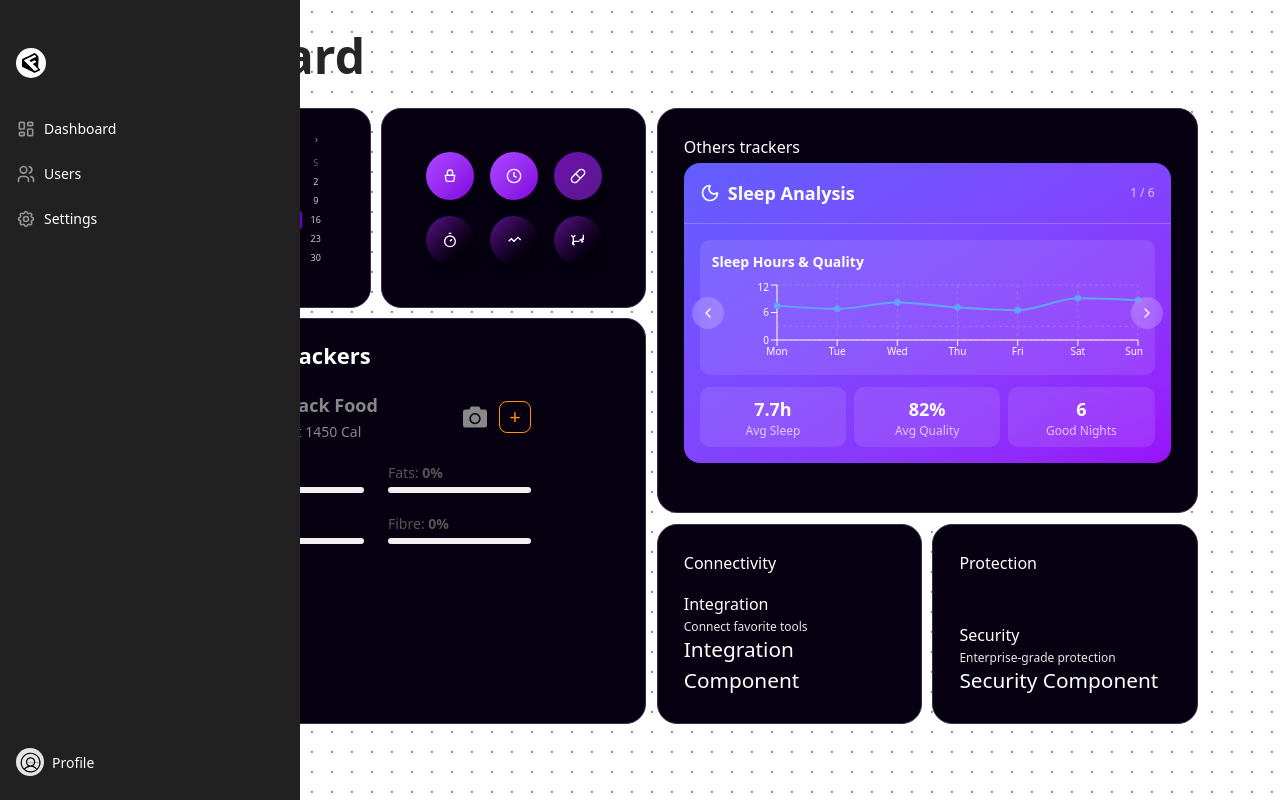
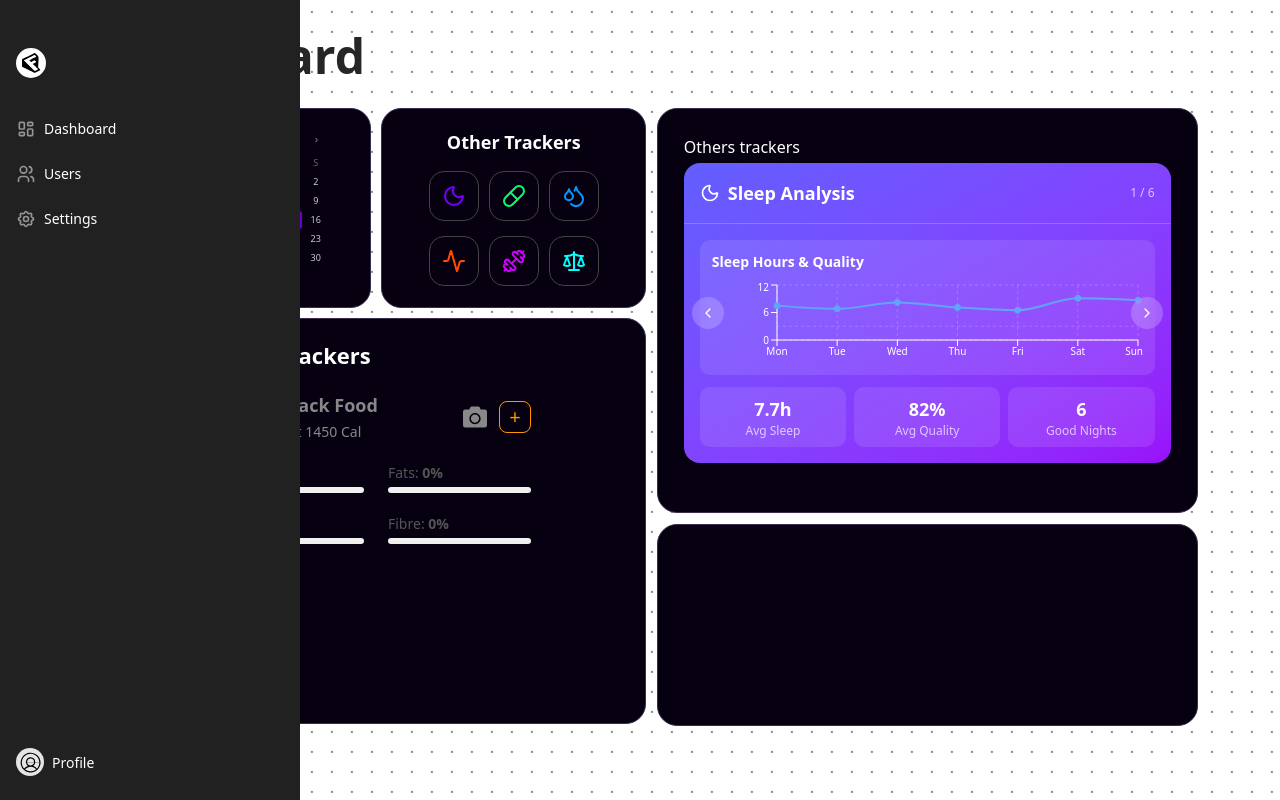
Before and after one commit to Jaysurieya/BMI, a React (Vite) app in the folder frontend/: page /dashboard in a window 1280 px wide. Built offline with nearby package versions, Linux system fonts and the light colour scheme.

Commit message:
both analysis and other trackers modified

```diff
--- a/frontend/src/components/MagicBento/MagicBento.css
+++ b/frontend/src/components/MagicBento/MagicBento.css
@@ -141,9 +141,10 @@
     grid-row: 2 / span 2;
   }
 
-  .card:nth-child(6) {
-    grid-column: 4;
+  .card:nth-child(5) {
+    grid-column: 3 / span 2;
     grid-row: 3;
+    aspect-ratio: 8/3;
   }
 }
 
--- a/frontend/src/components/MagicBento/MagicBento.jsx
+++ b/frontend/src/components/MagicBento/MagicBento.jsx
@@ -52,17 +52,6 @@ const cardData = [
   },
   {
     color: "#060010",
-    title: "Integration",
-    description: "Connect favorite tools",
-    label: "Connectivity",
-    component: <div>Integration Component</div>,
-  },
-  {
-    color: "#060010",
-    title: "Security",
-    description: "Enterprise-grade protection",
-    label: "Protection",
-    component: <div>Security Component</div>,
   },
 ];
 
--- a/frontend/src/components/Tracker_icons.jsx
+++ b/frontend/src/components/Tracker_icons.jsx
@@ -1,180 +1,84 @@
-"use client";
-import React, { useState, useRef } from "react";
+import React from 'react';
+import GlareHover from './GlareHover/GlareHover';
 import {
-  motion,
-  useTransform,
-  AnimatePresence,
-  useMotionValue,
-  useSpring,
-} from "motion/react";
+  Moon,
+  Pill,
+  Droplets,
+  Activity,
+  Dumbbell,
+  Scale,
+} from 'lucide-react';
+function AnimatedTooltip() {
+  const user = "World";
+  return (
+    <div style={{display: 'flex', flexDirection: 'column', gap: '15px', alignItems: 'center', justifyContent: 'center'}}>
+        <h1 style={{color: 'white', fontSize: '18px', fontWeight: '600', margin: '0'}}>Other Trackers</h1>
 
-// Icon components based on your images
-const ScaleIcon = () => (
-  <svg width="16" height="16" viewBox="0 0 24 24" fill="none" stroke="currentColor" strokeWidth="2">
-    <path d="M16 11V7a4 4 0 0 0-8 0v4M5 11h14l-1 7a2 2 0 0 1-2 2H8a2 2 0 0 1-2-2l-1-7Z"/>
-    <path d="M9 11V9"/>
-    <path d="M15 11V9"/>
-  </svg>
-);
-
-const ClockIcon = () => (
-  <svg width="16" height="16" viewBox="0 0 24 24" fill="none" stroke="currentColor" strokeWidth="2">
-    <circle cx="12" cy="12" r="10"/>
-    <polyline points="12,6 12,12 16,14"/>
-  </svg>
-);
-
-const PillIcon = () => (
-  <svg width="16" height="16" viewBox="0 0 24 24" fill="none" stroke="currentColor" strokeWidth="2">
-    <path d="m10.5 20.5 10-10a4.95 4.95 0 1 0-7-7l-10 10a4.95 4.95 0 1 0 7 7Z"/>
-    <path d="m8.5 8.5 7 7"/>
-  </svg>
-);
-
-const TimerIcon = () => (
-  <svg width="16" height="16" viewBox="0 0 24 24" fill="none" stroke="currentColor" strokeWidth="2">
-    <line x1="10" x2="14" y1="2" y2="2"/>
-    <line x1="12" x2="15" y1="14" y2="11"/>
-    <circle cx="12" cy="14" r="8"/>
-  </svg>
-);
-
-const ActivityIcon = () => (
-  <svg width="16" height="16" viewBox="0 0 24 24" fill="none" stroke="currentColor" strokeWidth="2">
-    <path d="m22 12-4-4-6 6-4-4-4 4"/>
-  </svg>
-);
-
-const RecycleIcon = () => (
-  <svg width="16" height="16" viewBox="0 0 24 24" fill="none" stroke="currentColor" strokeWidth="2">
-    <path d="M7 19H6.5a2.5 2.5 0 0 1 0-5H14"/>
-    <path d="m2 5 3 3m0 0 3-3m-3 3v12"/>
-    <path d="m20 9-3 3 3 3"/>
-    <path d="M20 4v7h-2"/>
-    <path d="M14 12h2a2 2 0 0 1 2 2v2"/>
-  </svg>
-);
-
-export const AnimatedTooltip = () => {
-  const [hoveredIndex, setHoveredIndex] = useState(null);
-  const springConfig = { stiffness: 100, damping: 15 };
-  const x = useMotionValue(0);
-  const animationFrameRef = useRef(null);
-
-  const rotate = useSpring(useTransform(x, [-100, 100], [-45, 45]), springConfig);
-  const translateX = useSpring(useTransform(x, [-100, 100], [-50, 50]), springConfig);
-
-  const items = [
-    {
-      id: 1,
-      name: "Justice",
-      designation: "Legal Balance",
-      icon: ScaleIcon,
-      bgColor: "bg-gradient-to-br from-purple-500 to-purple-700"
-    },
-    {
-      id: 2,
-      name: "Time",
-      designation: "Schedule Manager",
-      icon: ClockIcon,
-      bgColor: "bg-gradient-to-br from-purple-500 to-purple-700"
-    },
-    {
-      id: 3,
-      name: "Medicine",
-      designation: "Health Care",
-      icon: PillIcon,
-      bgColor: "bg-gradient-to-br from-purple-800 to-purple-900"
-    },
-    {
-      id: 4,
-      name: "Timer",
-      designation: "Countdown",
-      icon: TimerIcon,
-      bgColor: "bg-gradient-to-br from-purple-900 to-black"
-    },
-    {
-      id: 5,
-      name: "Activity",
-      designation: "Performance",
-      icon: ActivityIcon,
-      bgColor: "bg-gradient-to-br from-purple-900 to-black"
-    },
-    {
-      id: 6,
-      name: "Recycle",
-      designation: "Sustainability",
-      icon: RecycleIcon,
-      bgColor: "bg-gradient-to-br from-purple-900 to-black"
-    }
-  ];
-
-  const handleMouseMove = (event) => {
-    if (animationFrameRef.current) {
-      cancelAnimationFrame(animationFrameRef.current);
-    }
-    animationFrameRef.current = requestAnimationFrame(() => {
-      const halfWidth = event.target.offsetWidth / 2;
-      x.set(event.nativeEvent.offsetX - halfWidth);
-    });
-  };
-
-  return (
-    <div className="flex items-center justify-center min-h-screen p-8">
-      <div className="grid grid-cols-3 gap-4">
-        {items.map((item, idx) => {
-          const IconComponent = item.icon;
-          return (
-            <div
-              className="group relative"
-              key={item.name}
-              onMouseEnter={() => setHoveredIndex(item.id)}
-              onMouseLeave={() => setHoveredIndex(null)}
+        <div style={{display: 'flex', gap: '10px',flexDirection: 'row'}}>
+          <GlareHover
+            width="50px"
+            height="50px"
+            background="#060010" // Add a background color to make the container visible
+            borderRadius="15px"    // Adjusted for a more circular look
+            borderColor="#444"    // Added a subtle border
+            glareColor="#ffffff"   // Corrected to a standard 6-digit hex
             >
-              <AnimatePresence>
-                {hoveredIndex === item.id && (
-                  <motion.div
-                    initial={{ opacity: 0, y: 20, scale: 0.6 }}
-                    animate={{
-                      opacity: 1,
-                      y: 0,
-                      scale: 1,
-                      transition: {
-                        type: "spring",
-                        stiffness: 260,
-                        damping: 10,
-                      },
-                    }}
-                    exit={{ opacity: 0, y: 20, scale: 0.6 }}
-                    style={{
-                      translateX: translateX,
-                      rotate: rotate,
-                      whiteSpace: "nowrap",
-                    }}
-                    className="absolute -top-16 left-1/2 z-50 flex -translate-x-1/2 flex-col items-center justify-center rounded-md bg-black px-4 py-2 text-xs shadow-xl"
-                  >
-                    <div className="absolute inset-x-10 -bottom-px z-30 h-px w-[20%] bg-gradient-to-r from-transparent via-emerald-500 to-transparent" />
-                    <div className="absolute -bottom-px left-10 z-30 h-px w-[40%] bg-gradient-to-r from-transparent via-sky-500 to-transparent" />
-                    <div className="relative z-30 text-base font-bold text-white">
-                      {item.name}
-                    </div>
-                    <div className="text-xs text-white">{item.designation}</div>
-                  </motion.div>
-                )}
-              </AnimatePresence>
-
-              <div
-                onMouseMove={handleMouseMove}
-                className={`relative h-12 w-12 rounded-full ${item.bgColor} flex items-center justify-center text-white transition duration-500 group-hover:z-30 group-hover:scale-105 cursor-pointer shadow-lg`}
-              >
-                <IconComponent />
-              </div>
-            </div>
-          );
-        })}
-      </div>
+            <Moon color="#7300ffff" size={24} />
+        </GlareHover>
+        <GlareHover
+            width="50px"
+            height="50px"
+            background="#060010" // Add a background color to make the container visible
+            borderRadius="15px"    // Adjusted for a more circular look
+            borderColor="#444"    // Added a subtle border
+            glareColor="#ffffff"   // Corrected to a standard 6-digit hex
+            >
+            <Pill color="#00ff6eff" size={24} />
+        </GlareHover>
+        <GlareHover
+            width="50px"
+            height="50px"
+            background="#060010" // Add a background color to make the container visible
+            borderRadius="15px"    // Adjusted for a more circular look
+            borderColor="#444"    // Added a subtle border
+            glareColor="#ffffff"   // Corrected to a standard 6-digit hex
+            >
+            <Droplets color="#0099ffff" size={24} />
+        </GlareHover>
+        </div>
+        <div style={{display: 'flex', gap: '10px',flexDirection: 'row'}}>
+          <GlareHover
+            width="50px"
+            height="50px"
+            background="#060010" // Add a background color to make the container visible
+            borderRadius="15px"    // Adjusted for a more circular look
+            borderColor="#444"    // Added a subtle border
+            glareColor="#ffffff"   // Corrected to a standard 6-digit hex
+            >
+            <Activity color="#ff4d00ff" size={24} />
+        </GlareHover>
+        <GlareHover
+            width="50px"
+            height="50px"
+            background="#060010" // Add a background color to make the container visible
+            borderRadius="15px"    // Adjusted for a more circular look
+            borderColor="#444"    // Added a subtle border
+            glareColor="#ffffff"   // Corrected to a standard 6-digit hex
+            >
+            <Dumbbell color="#cc00ffff " size={24} />
+        </GlareHover>
+        <GlareHover
+            width="50px"
+            height="50px"
+            background="#060010" // Add a background color to make the container visible
+            borderRadius="15px"    // Adjusted for a more circular look
+            borderColor="#444"    // Added a subtle border
+            glareColor="#ffffff"   // Corrected to a standard 6-digit hex
+            >
+            <Scale color="cyan" size={24} />
+        </GlareHover>
+        </div>
     </div>
   );
-};
-
+}
 export default AnimatedTooltip;
```
